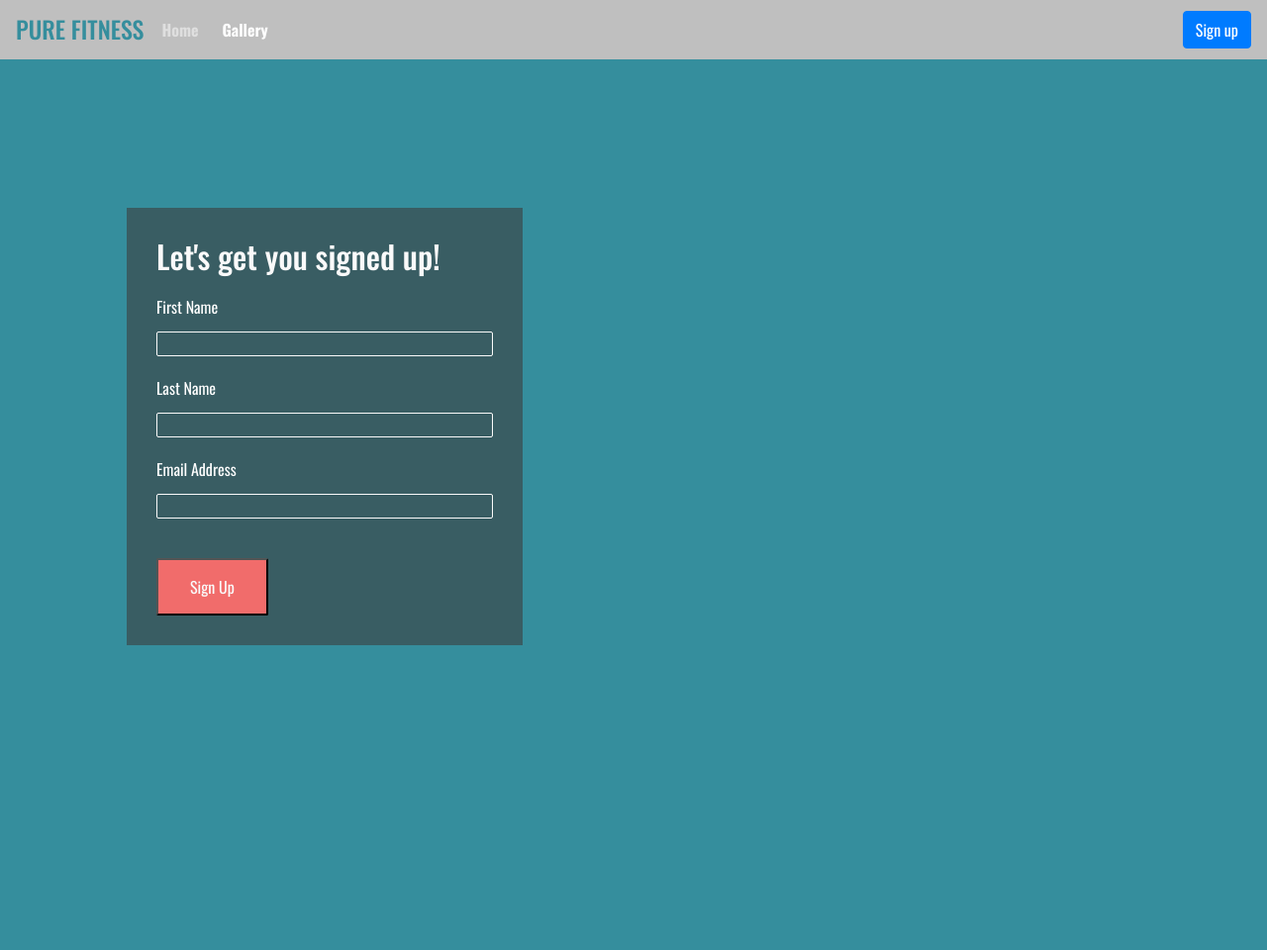
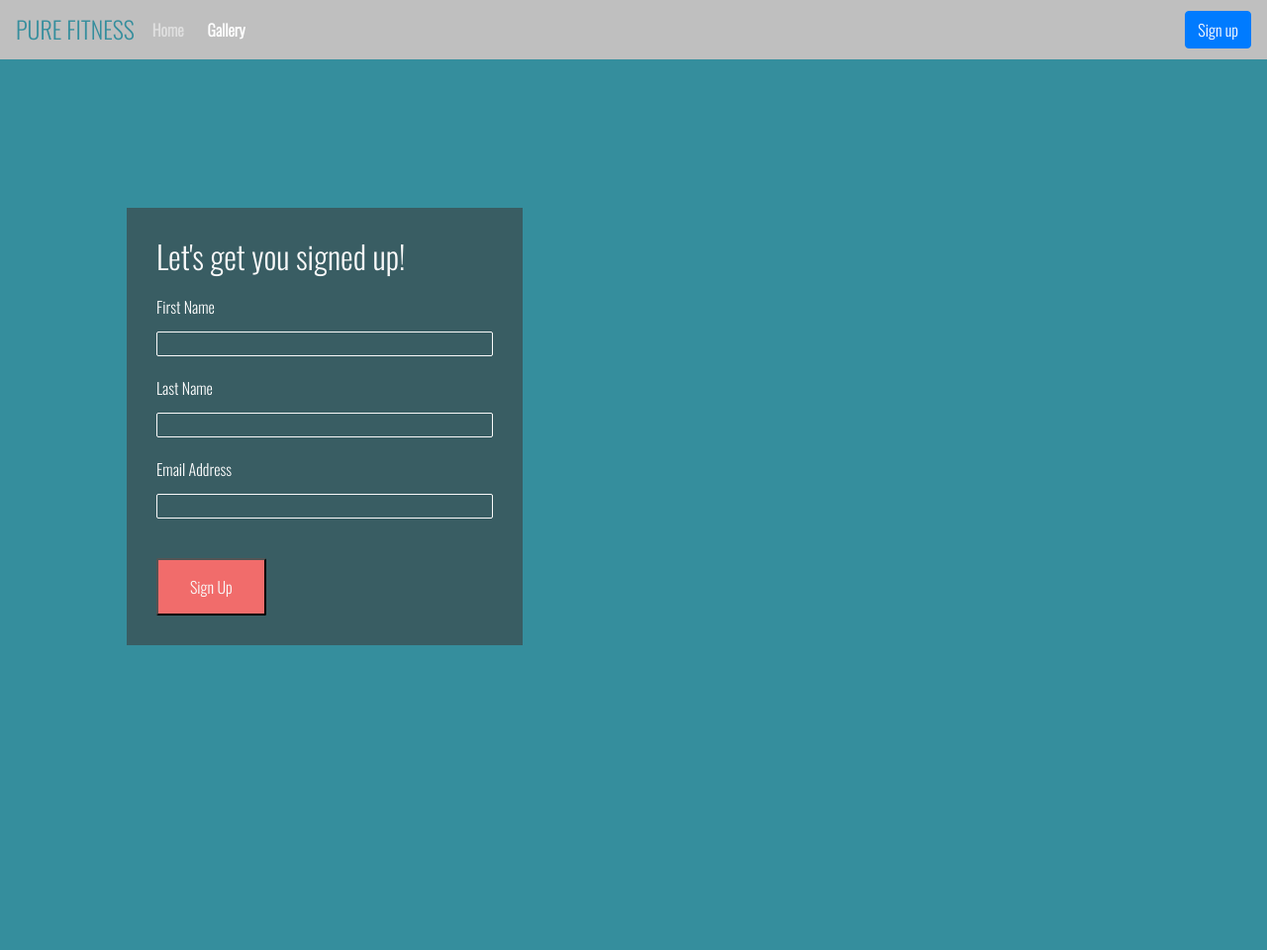
Before and after one commit to lukesmallman1993/pure-fitness, a PHP site: page /sign-up.html in a window 1280 px wide. Shown: the whole page at 99% size. Run offline with PHP 8.4, Linux system fonts and the light colour scheme; some libraries are stand-ins or nearby versions.

Commit message:
Updating ReadMe

```diff
--- a/assets/css/style.css
+++ b/assets/css/style.css
@@ -1,4 +1,4 @@
-@import url('https://fonts.googleapis.com/css2?family=Oswald:100,200,300,400,500,600,700');
+@import url('https://fonts.googleapis.com/css2?family=Oswald:wght@300&display=swap');
 
 body {
     font-family: 'Oswald', sans-serif;
--- a/gallery.html
+++ b/gallery.html
@@ -27,8 +27,8 @@
             </div>
 
                 <div class="d-none d-md-block">
-                    <button type="button" class="btn btn-primary btn--blue" data-bs-toggle="modal" data-bs-target="#exampleModal" data-bs-whatever="@mdo" >Sign up</button>
-                    <a href="sign-up.html"></a>
+                    <button type="button" class="btn btn-primary btn--blue" data-bs-toggle="modal" data-bs-target="#exampleModal" data-bs-whatever="@mdo" ><a class="btn--blue" href="sign-up.html">Sign up</a></button>
+
                 </div>
 
         </nav>
--- a/index.html
+++ b/index.html
@@ -27,8 +27,7 @@
             </div>
 
             <div class="d-none d-md-block">
-                <button type="button" class="btn btn-primary btn--blue" data-bs-toggle="modal" data-bs-target="#exampleModal" data-bs-whatever="@mdo" >Sign up</button>
-                <a href="sign-up.html"></a>
+                <button type="button" class="btn btn-primary btn--blue" data-bs-toggle="modal" data-bs-target="#exampleModal" data-bs-whatever="@mdo" ><a class="btn--blue" href="sign-up.html">Sign up</a></button>
             </div>
 
         </nav>
--- a/sign-up.html
+++ b/sign-up.html
@@ -33,7 +33,7 @@
     </div>
 
 
-    <section class="form-section">
+    <div class="form-section">
 
         <form class="signup-form" method="post" action="https://formdump.codeinstitute.net/">
             <h2>Let's get you signed up!</h2>
@@ -54,12 +54,7 @@
 
         </form>
 
-
-
-
-	</footer>
-
-
+    </div>
 
     <script src="https://code.jquery.com/jquery-3.3.1.slim.min.js" integrity="sha384-q8i/X+965DzO0rT7abK41JStQIAqVgRVzpbzo5smXKp4YfRvH+8abtTE1Pi6jizo" crossorigin="anonymous"></script>
     <script src="https://cdnjs.cloudflare.com/ajax/libs/popper.js/1.14.3/umd/popper.min.js" integrity="sha384-ZMP7rVo3mIykV+2+9J3UJ46jBk0WLaUAdn689aCwoqbBJiSnjAK/l8WvCWPIPm49" crossorigin="anonymous"></script>
```
Also changed, not shown: README.md.
